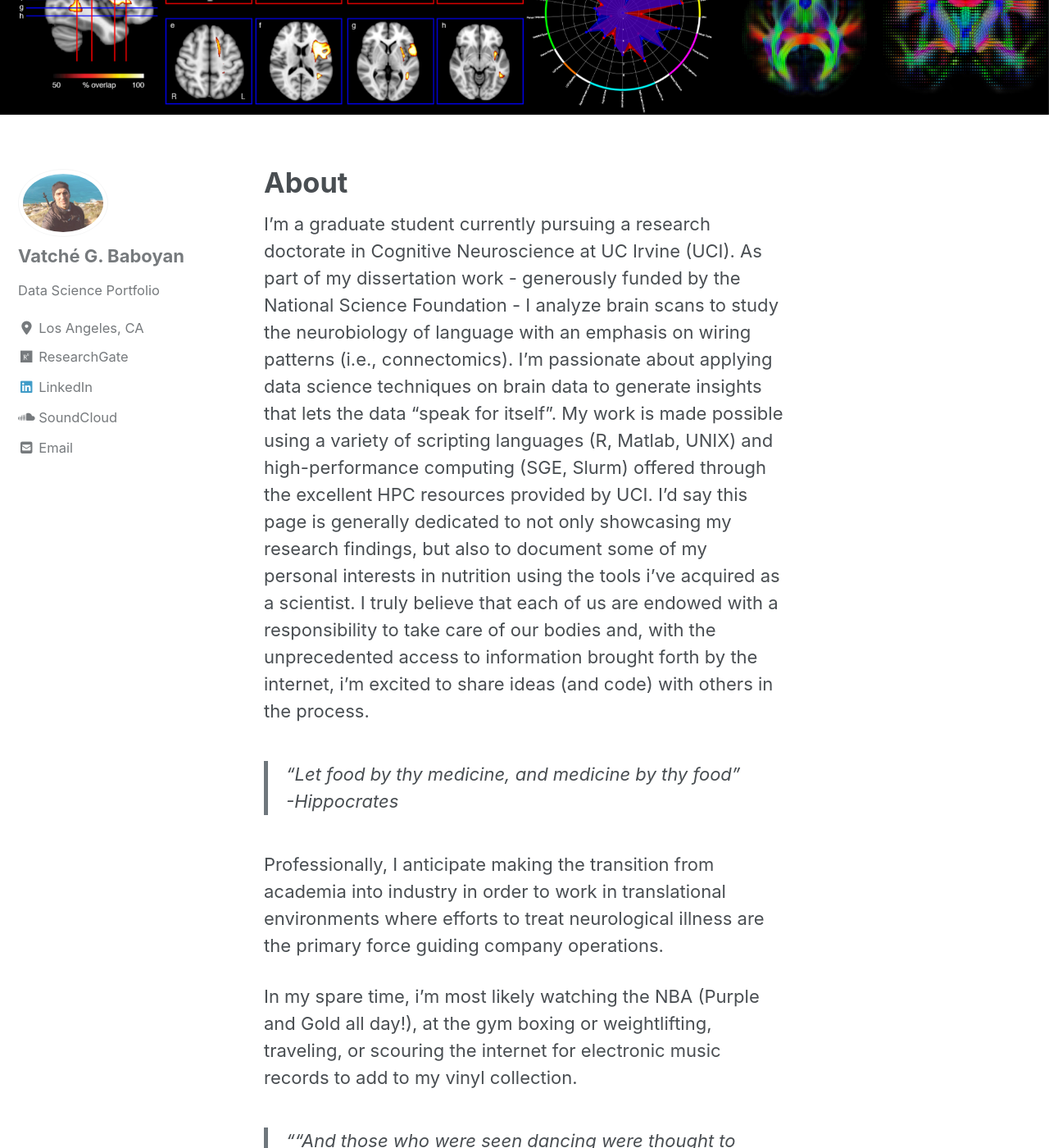
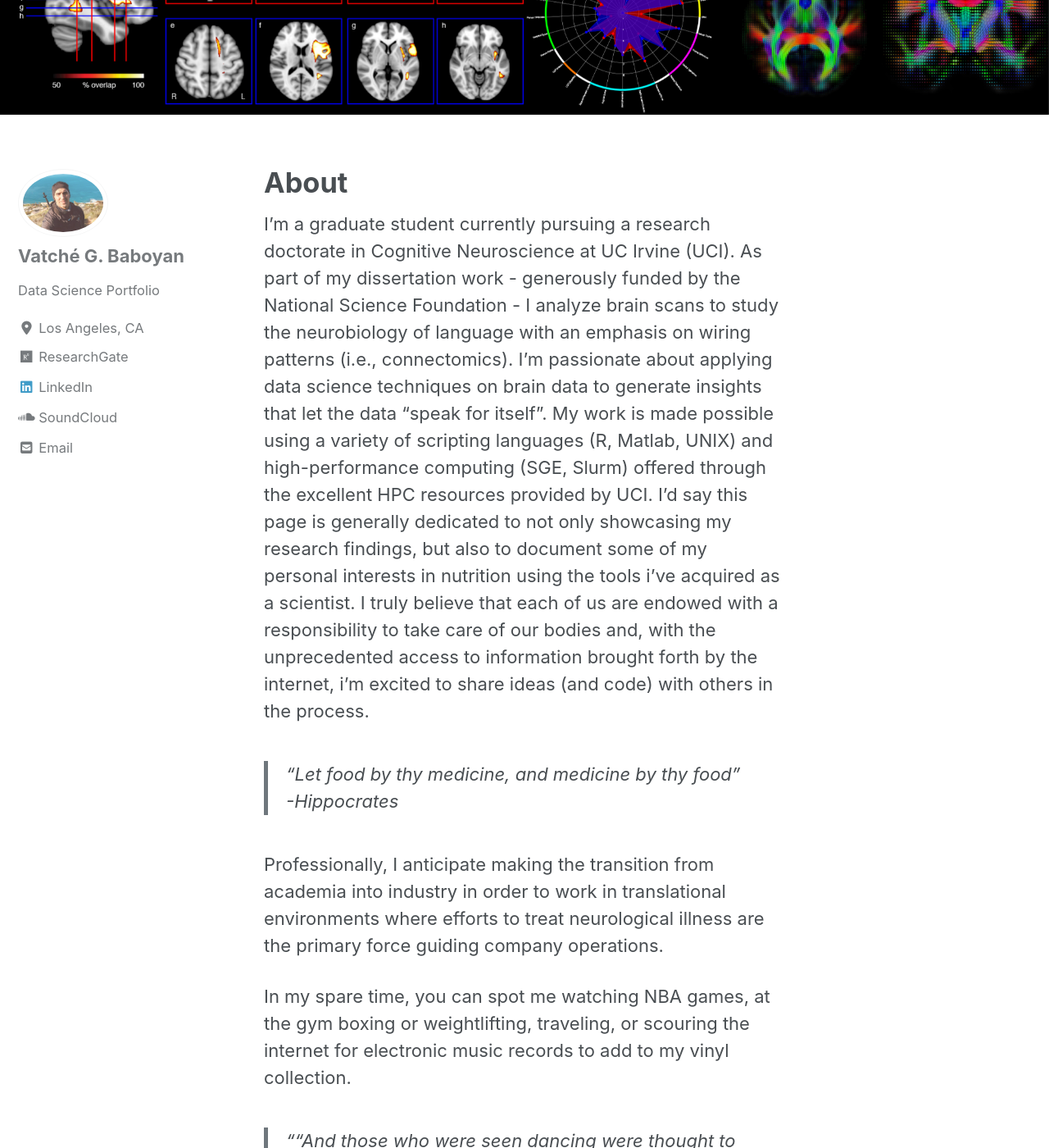
Before and after one commit to vbaboyan/vbaboyan.github.io, a Jekyll site: the page built from _pages/about.md, in a window 1280 px wide and 1400 px high, scrolled down 202 px. Shown: the whole window at 82% size. Built offline with Jekyll 4.4.1, drawn with Linux system fonts in a browser that asks for light colours; cached includes are drawn as plain includes; nearby versions of some CDN libraries.

Commit message:
website edits

```diff
--- a/_pages/about.md
+++ b/_pages/about.md
@@ -3,13 +3,13 @@ title: "About"
 permalink: /about/
 ---
 
-I'm a graduate student currently pursuing a research doctorate in Cognitive Neuroscience at UC Irvine (UCI). As part of my dissertation work - generously funded by the National Science Foundation - I analyze brain scans to study the neurobiology of language with an emphasis on wiring patterns (i.e., connectomics). I'm passionate about applying data science techniques on brain data to generate insights that lets the data "speak for itself". My work is made possible using a variety of scripting languages (R, Matlab, UNIX) and high-performance computing (SGE, Slurm) offered through the excellent HPC resources provided by UCI. I'd say this page is generally dedicated to not only showcasing my research findings, but also to document some of my personal interests in nutrition using the tools i've acquired as a scientist. I truly believe that each of us are endowed with a responsibility to take care of our bodies and, with the unprecedented access to information brought forth by the internet, i'm excited to share ideas (and code) with others in the process.
+I'm a graduate student currently pursuing a research doctorate in Cognitive Neuroscience at UC Irvine (UCI). As part of my dissertation work - generously funded by the National Science Foundation - I analyze brain scans to study the neurobiology of language with an emphasis on wiring patterns (i.e., connectomics). I'm passionate about applying data science techniques on brain data to generate insights that let the data "speak for itself". My work is made possible using a variety of scripting languages (R, Matlab, UNIX) and high-performance computing (SGE, Slurm) offered through the excellent HPC resources provided by UCI. I'd say this page is generally dedicated to not only showcasing my research findings, but also to document some of my personal interests in nutrition using the tools i've acquired as a scientist. I truly believe that each of us are endowed with a responsibility to take care of our bodies and, with the unprecedented access to information brought forth by the internet, i'm excited to share ideas (and code) with others in the process.
 
 >"Let food by thy medicine, and medicine by thy food" -Hippocrates
 
 Professionally, I anticipate making the transition from academia into industry in order to work in translational environments where efforts to treat neurological illness are the primary force guiding company operations.
 
-In my spare time, i'm most likely watching the NBA (Purple and Gold all day!), at the gym boxing or weightlifting, traveling, or scouring the internet for electronic music records to add to my vinyl collection.
+In my spare time, you can spot me watching NBA games, at the gym boxing or weightlifting, traveling, or scouring the internet for electronic music records to add to my vinyl collection.
 
 >"“And those who were seen dancing were thought to be insane by those who could not hear the music.” - Friedrich Nietzsche
 
```
